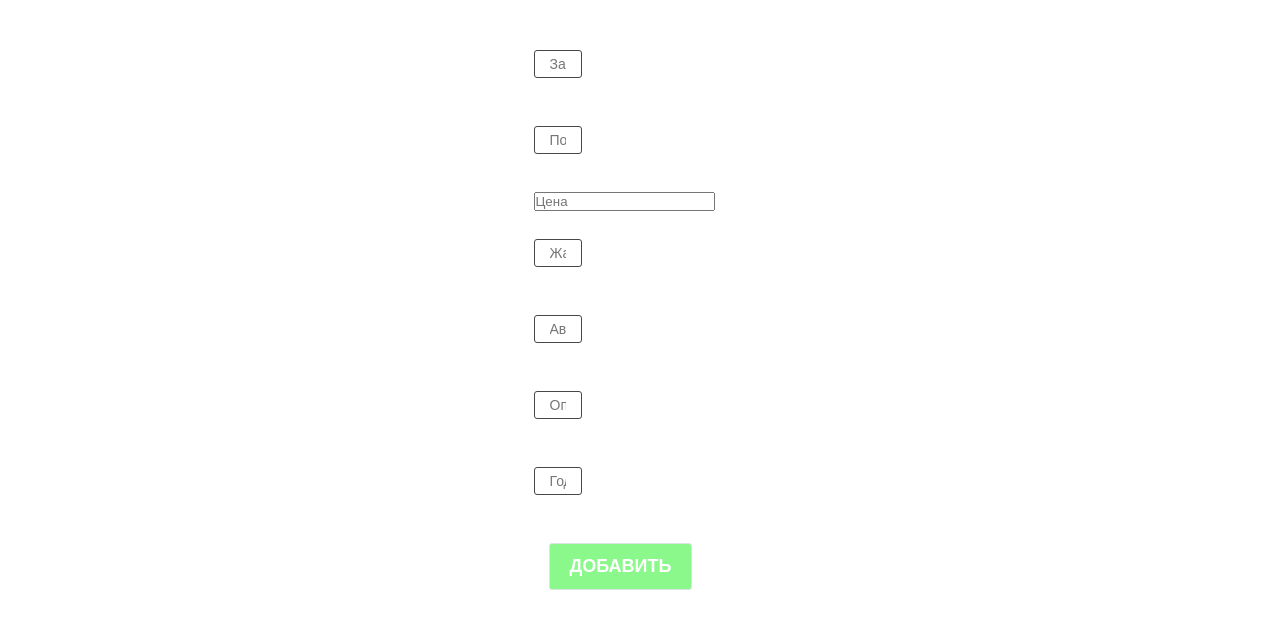
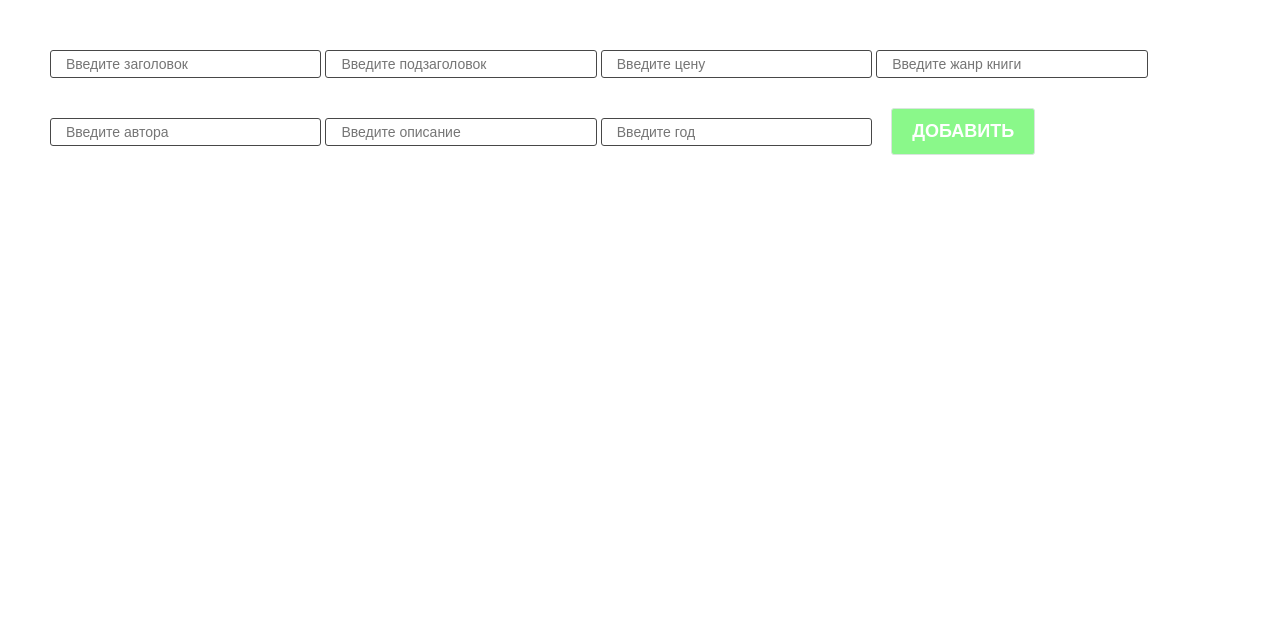
Before and after one commit to kunduzanar/todo, a Django app: page /books/ in a window 1280 px wide. Shown: the top 629 px of the page. Run offline with Django 3.2, Linux system fonts and the light colour scheme; data that the repository does not hold is empty.

Commit message:
connected style to books.html make inputs

```diff
--- a/main/static/styles/books.css
+++ b/main/static/styles/books.css
@@ -13,9 +13,9 @@ section{
     justify-content: space-around;
 }
 .create_container{
-    width:80%;
+    width:100%;
     padding: 20px 30px;
-    display: flex;
+    /* display: flex; */
     justify-content: space-around;
     flex-wrap: wrap;
     align-items: center;
--- a/main/templates/books.html
+++ b/main/templates/books.html
@@ -16,15 +16,14 @@
     <div class ="create_container">
          <form action="{% url 'add-book' %}" method = "POST">
             {% csrf_token %}
-            <input class="create_book" type="text" placeholder="Заголовок" name="title"><br><br>
-            <input class="create_book" type="text" placeholder="Подзаголовок" name="subtitle"><br><br>
-            <input type="number" placeholder="Цена" name="price "><br><br>
-            <input class="create_book" type="text" placeholder="Жанр книги" name="genre" ><br><br>
-            <input class="create_book" type="text" placeholder="Автор" name="author" ><br><br>
-            <input class="create_book" type="text" placeholder="Описание " name="description" ><br><br>
-            <input class="create_book" type="datetime" placeholder="Год издания" name="year" ><br><br>
-
-        <button class="create_button"> Добавить </button>
+            <input class="create_book" type="text" placeholder="Введите заголовок" name="title">
+            <input class="create_book" type="text" placeholder="Введите подзаголовок" name="subtitle">
+            <input class="create_book" type="number"placeholder="Введите цену" name="price ">
+            <input class="create_book" type="text" placeholder="Введите жанр книги" name="genre" >
+            <input class="create_book" type="text" placeholder="Введите автора" name="author" >
+            <input class="create_book" type="text" placeholder="Введите описание " name="description" >
+            <input class="create_book" type="datetime" placeholder="Введите год" name="year" >
+            <button class="create_button"> Добавить </button>
 
         </form>
     </div>
--- a/main/views.py
+++ b/main/views.py
@@ -16,6 +16,8 @@ def second(request):
 
 def third(request):
     return HttpResponse("This is third test page")
+
+
 
 def add_todo(request):
     form = request.POST
@@ -53,8 +55,8 @@ def close_todo(request, id):
     return redirect(test)
 
 def books(request):
-    books = Book.objects.all()
-    return render(request, "books.html",{"books":books})
+    book_list = Book.objects.all()
+    return render(request, "books.html",{"book_list": book_list})
 
 
 def add_book(request):
```
Also changed, not shown: main/templates/second.html (+12 -12 lines).
